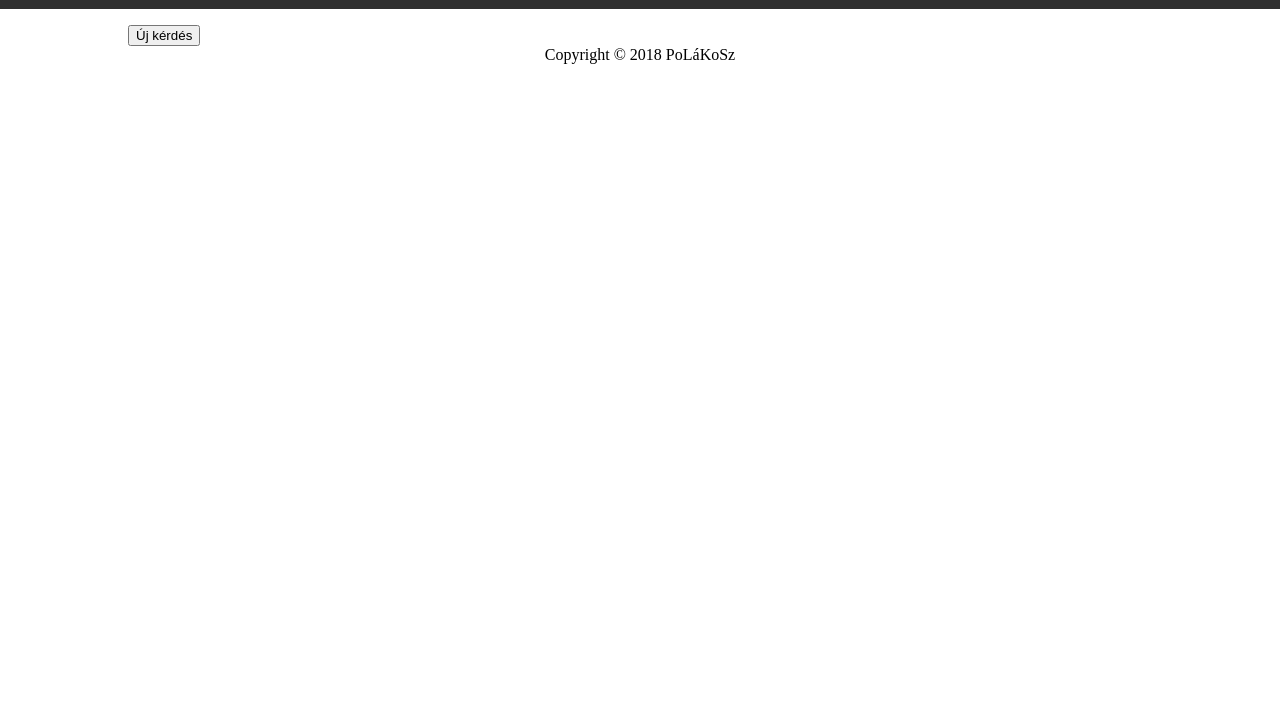
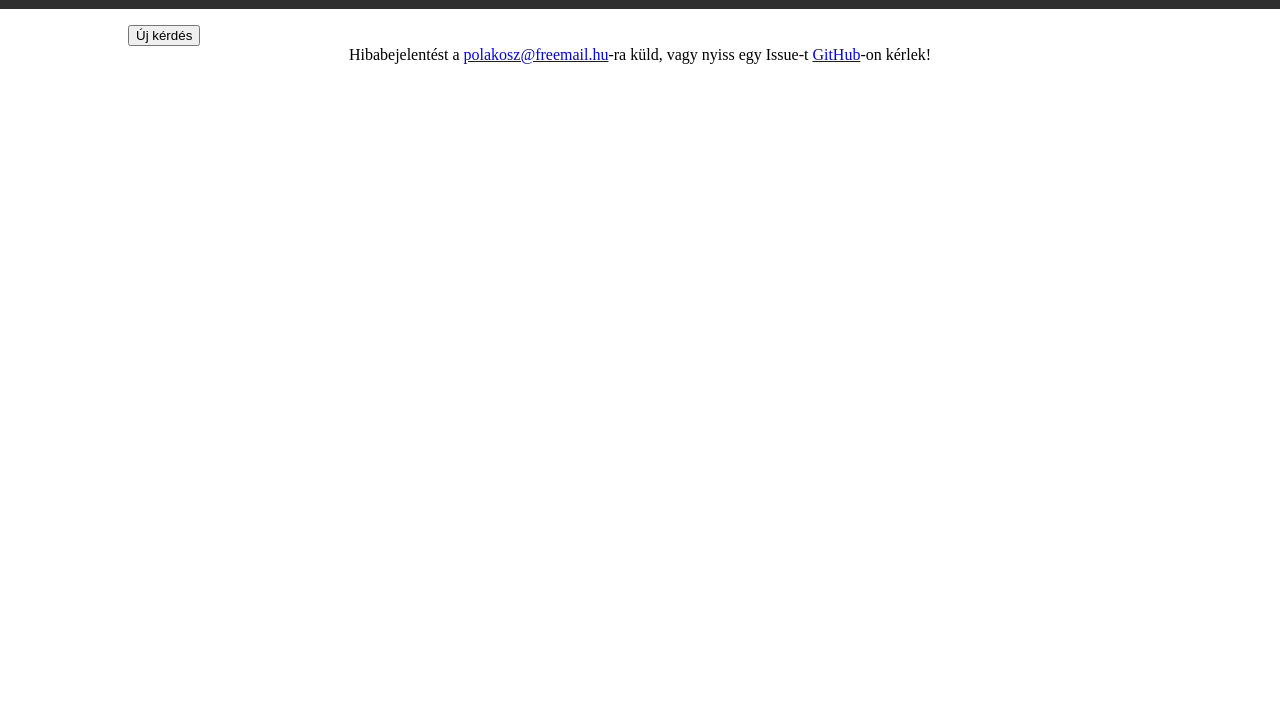
Before and after one commit to PoLaKoSz/WebQuiz, a plain HTML site: page index.html in a window 1280 px wide. Shown: the part 98-800 px from the top of the page. Drawn offline with Linux system fonts and the light colour scheme.

Commit message:
Replace footer with contact info

```diff
--- a/css/style.css
+++ b/css/style.css
@@ -38,6 +38,9 @@ footer {
 	width: 100%;
 	text-align: center;
 }
+	footer a{
+		color: blue;
+	}
 
 @-webkit-keyframes move {
 	0% {background-position: 0px 0px, 0 0, 0 0}
--- a/index.html
+++ b/index.html
@@ -33,7 +33,7 @@
     </main>
 
     <footer>
-        Copyright &copy 2018 PoLáKoSz
+        Hibabejelentést a <a href="mailto:polakosz@freemail.hu">polakosz@freemail.hu</a>-ra küld, vagy nyiss egy Issue-t <a href="https://github.com/PoLaKoSz/WebQuiz/issues/new" target="_blank">GitHub</a>-on kérlek!
     </footer>
 
     <script type="text/javascript">
```
